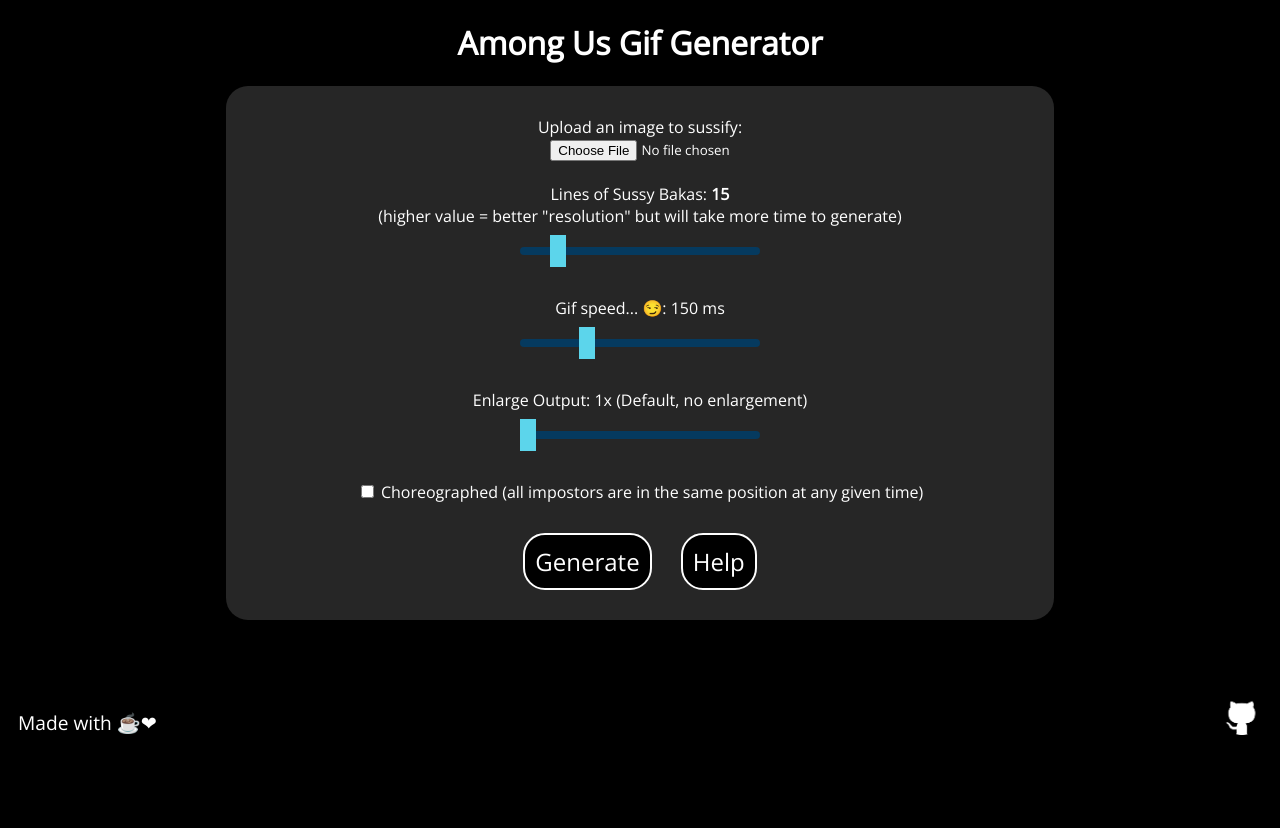
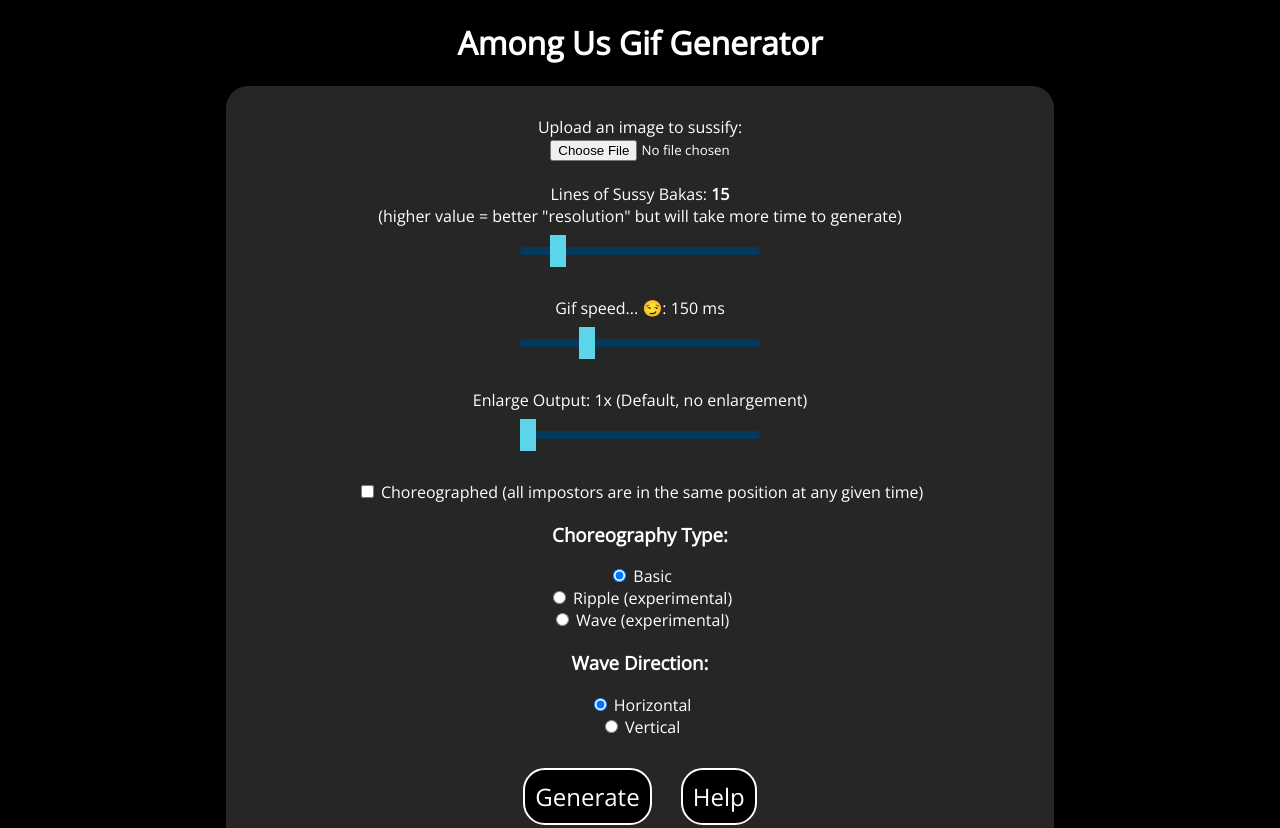
Before and after one commit to Walker30263/dumpygif, a plain HTML site: page index.html in a window 1280 px wide. Shown: the top 828 px of the page. Before the commit the page ends 800 px from the top, so only its background shows below. Drawn offline with nearby package versions, Linux system fonts and the light colour scheme; a web font is replaced by a local one.

Commit message:
Added seedBaker.js and choreography options ripple and wave

```diff
--- a/index.html
+++ b/index.html
@@ -6,8 +6,8 @@
     <meta name="viewport" content="width=device-width, initial-scale=1.0"/>
     <meta property="og:title" content='Among Us "Gif" Generator'/>
     <meta property="og:type" content="website"/>
-    <meta property="og:url" content=""/>
-    <meta property="og:description" content="don't question this"/>
+    <meta property="og:url" content="https://dumpygif.me"/>
+    <meta property="og:description" content="drinking the amogus potion at 3 AM (real)"/>
     <meta property="og:image" content="/gif-images/1.png"/>
     <title>Among Us "Gif" Generator</title>
     <link href="style.css" rel="stylesheet" type="text/css" />
@@ -41,6 +41,27 @@
       <input id="choreographed" type="checkbox">
       <label for="choreographed">Choreographed (all impostors are in the same position at any given time)</label>
       <br>
+      <div id="choreographyTypeContainer">
+        <h3>Choreography Type:</h3>
+        <input type="radio" name="choreographyType" value="basic" id="basicC" checked>
+        <label for="basicC">Basic</label>
+        <br>
+        <input type="radio" name="choreographyType" value="ripple" id="rippleC">
+        <label for="rippleC">Ripple (experimental)</label>
+        <br>
+        <input type="radio" name="choreographyType" value="wave" id="waveC">
+        <label for="waveC">Wave (experimental)</label>
+        <br>
+      </div>
+      <div id="waveDirectionsContainer">
+        <h3>Wave Direction:</h3>
+        <input type="radio" name="waveDirection" value="left-to-right" id="horizontal" checked/>
+        <label for="horizontal">Horizontal</label>
+        <br>
+        <input type="radio" name="waveDirection" value="top-to-bottom" id="vertical" />
+        <label for="vertical">Vertical</label>
+        <br>
+      </div>
       <button id="btnGenerate" type="submit" disabled>Loading...</button>
       <button id="btnHelp">Help</button>
     </form>
```
